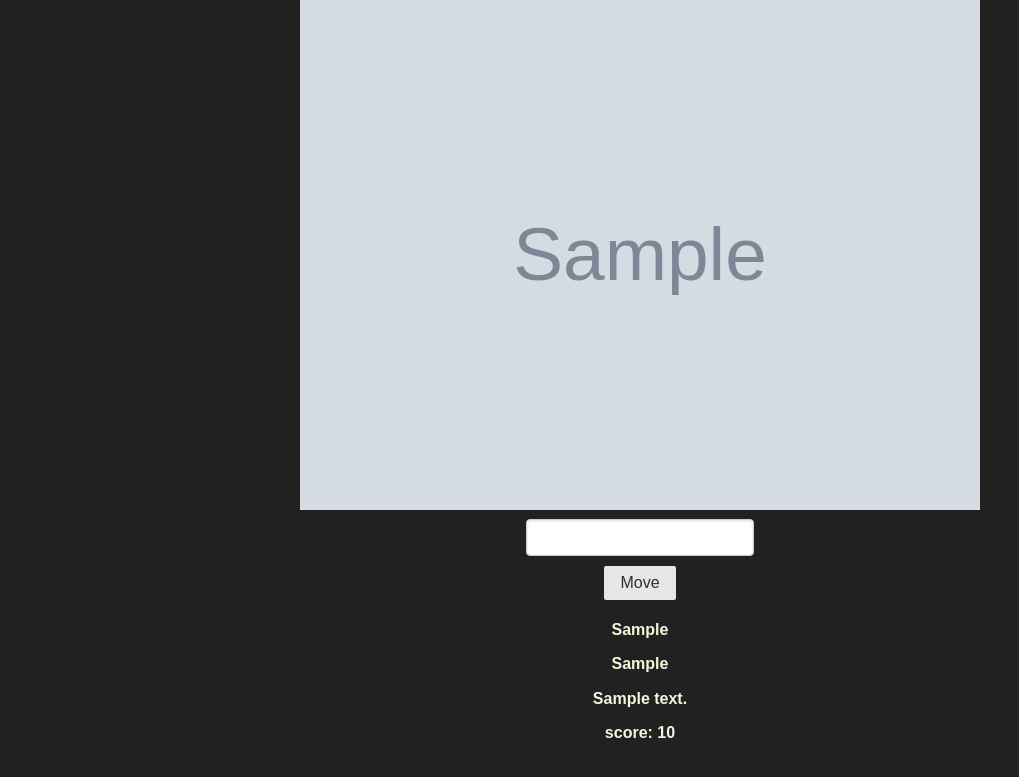
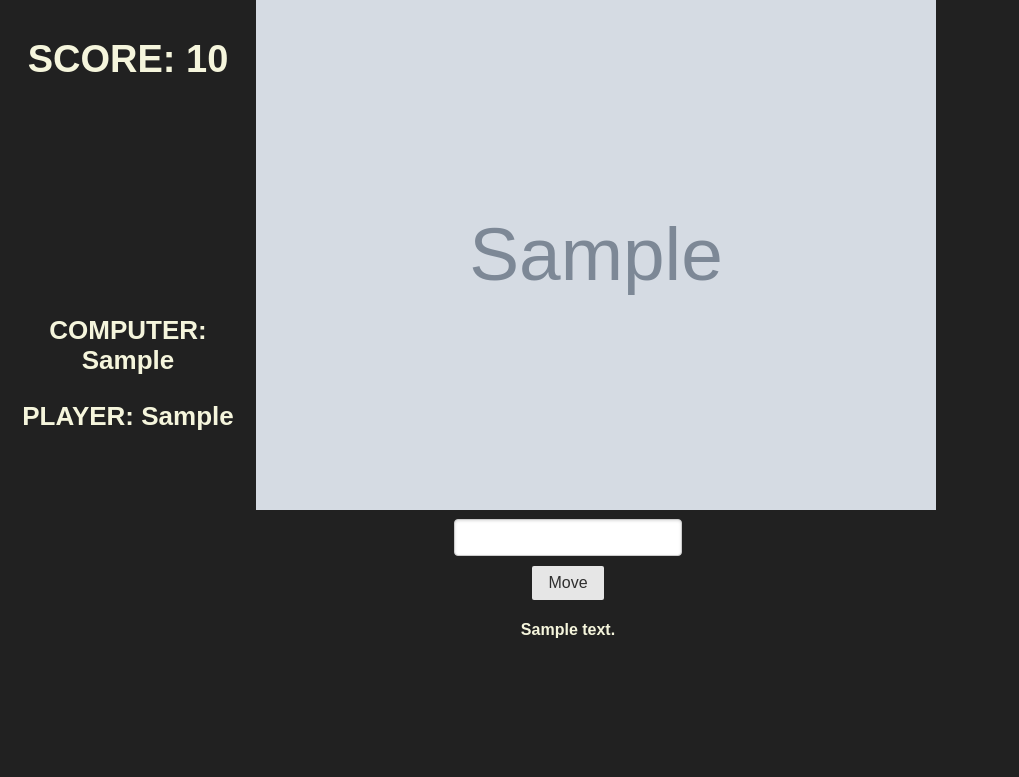
Before and after one commit to tbohne/ChessAI, a Flask app: template templates/index.html in a window 1280 px wide. Shown: the top 777 px of the page, without its empty margins (0-1019 px from the left). Run offline with Flask 2, Linux system fonts and the light colour scheme; the template is opened without the code that fills it: most values are stand-ins (such as "Sample title", 1, 10 or a date in 2020); grey boxes marked "Sample" are stand-in pictures; some libraries are stand-ins or nearby versions.

Commit message:
refined layout

```diff
--- a/static/style.css
+++ b/static/style.css
@@ -9,6 +9,20 @@ body {
     margin: 5px;
 }
 
+.board {
+    margin-right: 400px;
+}
+
+.score {
+    font-size: 38px;
+}
+
+.info {
+    position: relative;
+    font-size: 26px;
+    top: 30%;
+}
+
 p, a {
     color: #F5F5DC;
 }
--- a/templates/index.html
+++ b/templates/index.html
@@ -14,22 +14,29 @@
 
     <body>
 
-        <img width=680 src="{{ board_img }}"></img>
+        <div class="pure-g">
 
-        <div class="pure-g">
-            <div class="pure-u-1">
+            <div class="pure-u-1-5 info_bar">
+                <div class="score">
+                    <p><b>SCORE: {{ score }}</b></p>
+                </div>
+                <div class="info">
+                    <p><b>COMPUTER: {{ ai_move }}</b></p>
+                    <p><b>PLAYER: {{ human_move }}</b></p>
+                </div>
+            </div>
 
-                <form class="pure-form" action="/move">
-                    <input class="def" name="move" type="text"></input><br/>
-                    <input class="pure-button def" type="submit" value="Move"></input>
-                </form>
+            <div class="pure-u-4-5">
+                <div class="board">
+                    <img width=680 src="{{ board_img }}"></img>
+                    <form class="pure-form" action="/move">
+                        <input class="def" name="move" type="text"></input><br/>
+                        <input class="pure-button def" type="submit" value="Move"></input>
+                        <p><b>{{ hint_text }}</b></p>
+                    </form>
+                </div>
+            </div>
 
-                <p><b>{{ ai_move }}</b></p>
-                <p><b>{{ human_move }}</b></p>
-                <p><b>{{ hint_text }}</b></p>
-                <p><b>score: {{ score }}</b></p>
-
-            </div>
         </div>
     </body>
 </html>
```
